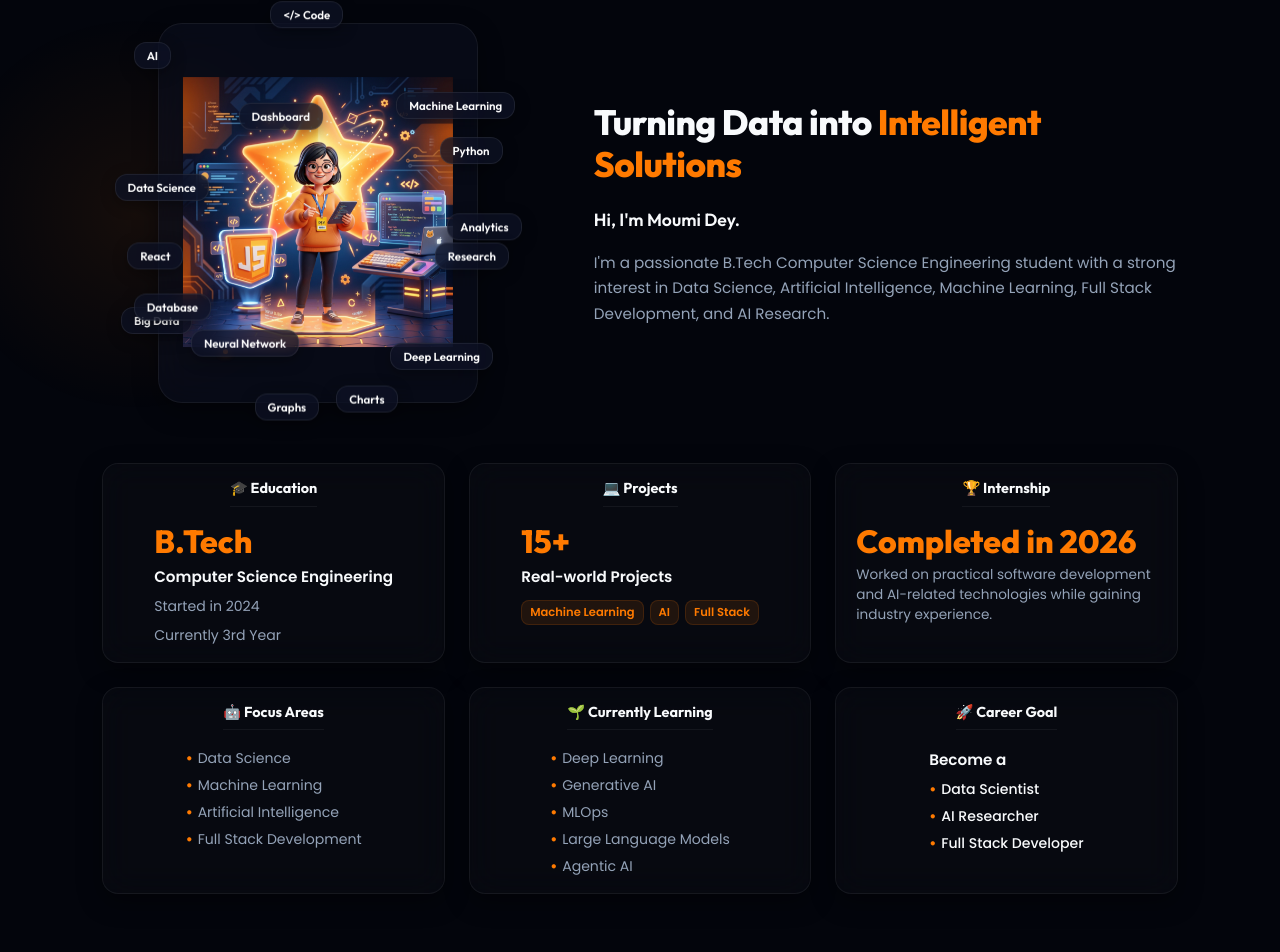
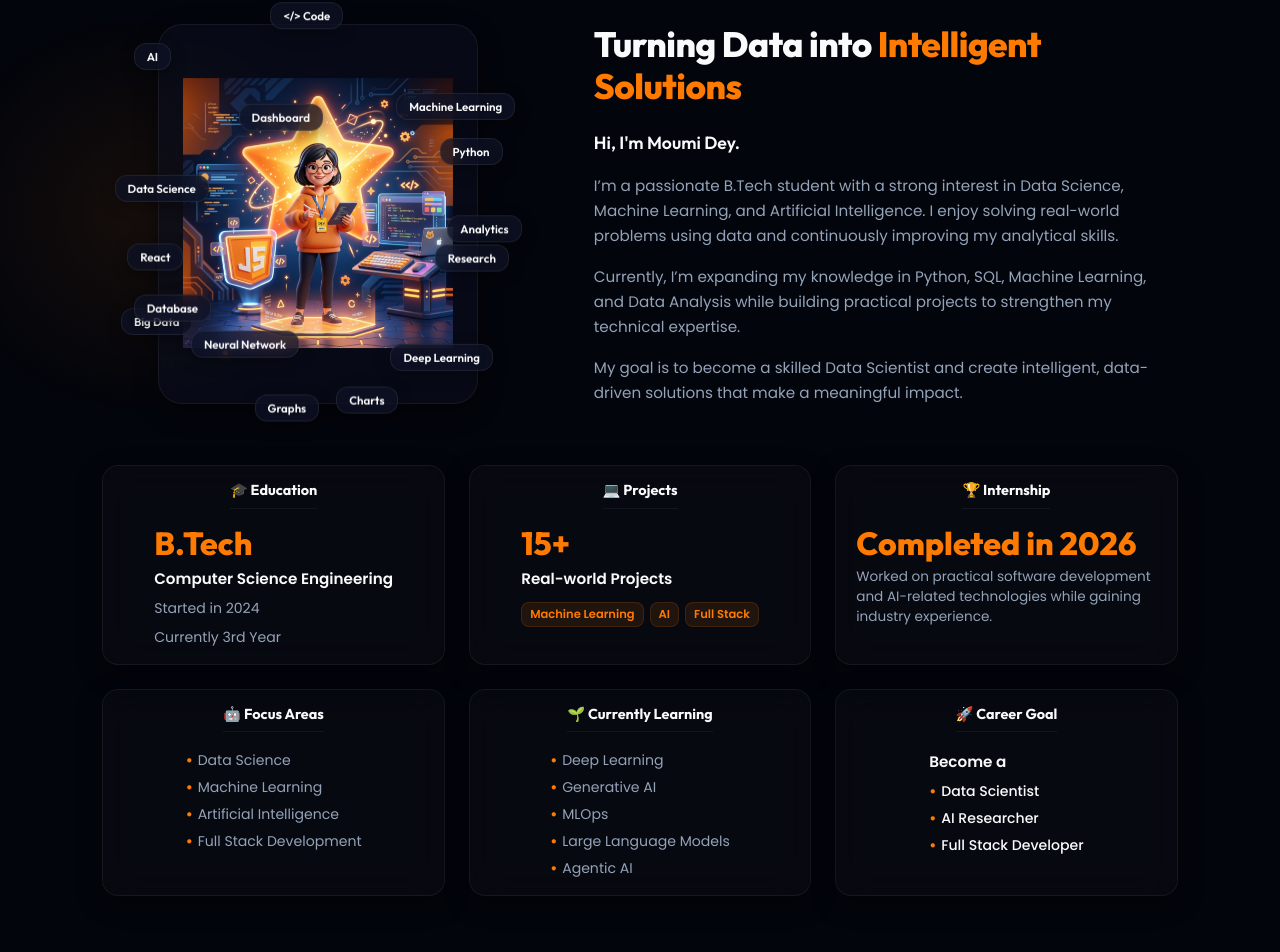
Before and after one commit to moumidey91-dev/PORTFOLIO, a React (Vite) app: page / in a window 1280 px wide. Shown: the part 979-1931 px from the top of the page. Built offline with nearby package versions, Linux system fonts and the light colour scheme.

Commit message:
Update About Me description text paragraphs with custom user-provided profile details

```diff
--- a/src/components/About.jsx
+++ b/src/components/About.jsx
@@ -165,7 +165,13 @@ export default function About() {
           <div className="about-text-paragraphs">
             <p className="about-para para-highlight">Hi, I'm Moumi Dey.</p>
             <p className="about-para">
-              I'm a passionate B.Tech Computer Science Engineering student with a strong interest in Data Science, Artificial Intelligence, Machine Learning, Full Stack Development, and AI Research.
+              I’m a passionate B.Tech student with a strong interest in Data Science, Machine Learning, and Artificial Intelligence. I enjoy solving real-world problems using data and continuously improving my analytical skills.
+            </p>
+            <p className="about-para">
+              Currently, I’m expanding my knowledge in Python, SQL, Machine Learning, and Data Analysis while building practical projects to strengthen my technical expertise.
+            </p>
+            <p className="about-para">
+              My goal is to become a skilled Data Scientist and create intelligent, data-driven solutions that make a meaningful impact.
             </p>
           </div>
         </div>
```
